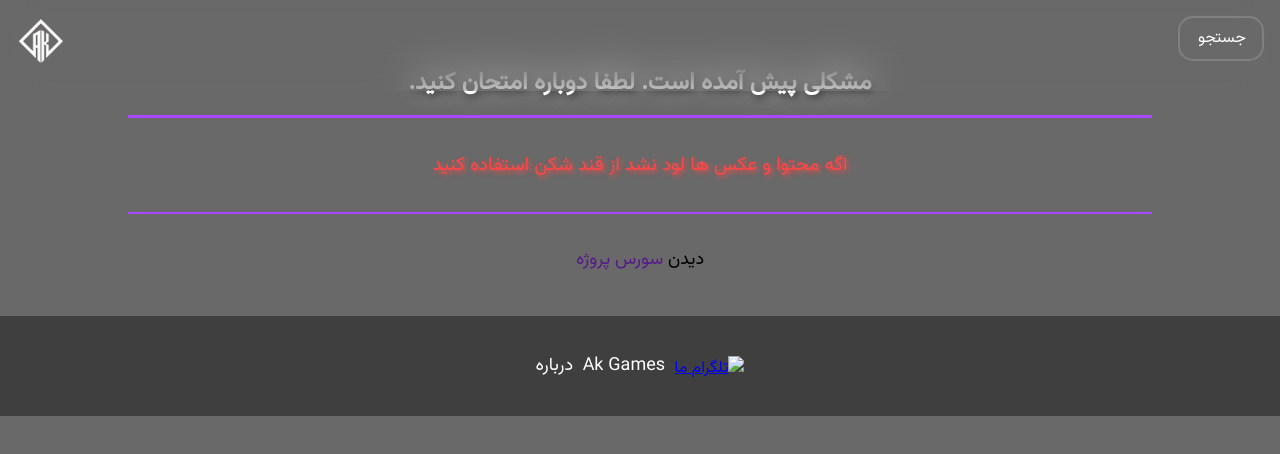
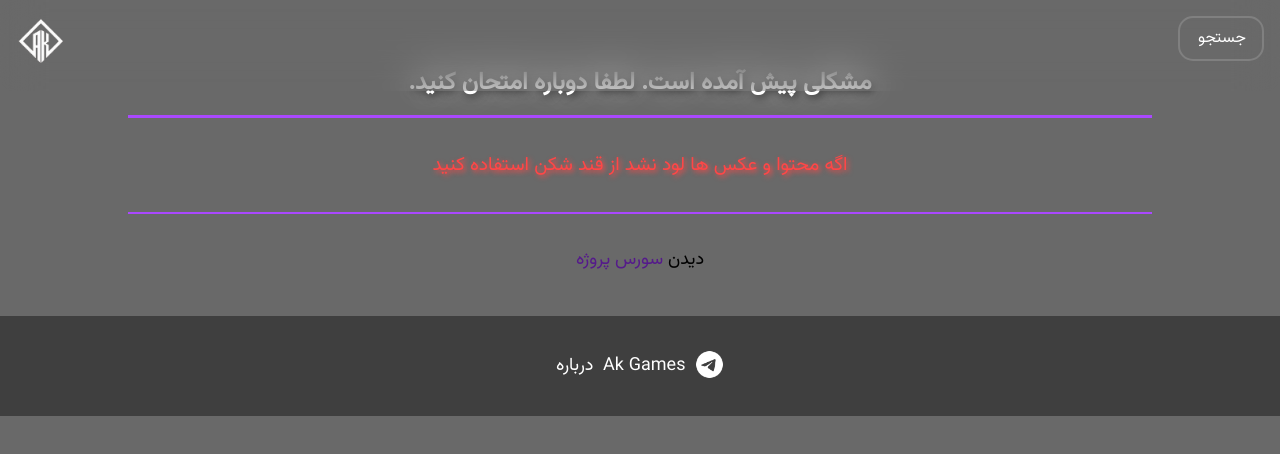
Before and after one commit to ak-game/mw-test-alpha-o-h, a plain HTML site: page index.html in a window 1280 px wide. Drawn offline with Linux system fonts and the light colour scheme; the site is published under a folder, as on GitHub Pages, so addresses that start at the root find nothing; no server answers.

Commit message:
Update index.html

```diff
--- a/index.html
+++ b/index.html
@@ -42,7 +42,7 @@
     </div>
 
     <footer class="footer">
-        <a href="https://t.me/akgames_io" class="tel"><img class="teli" title="تلگرام ما" src="/icons8-telegram-logo-50.png" alt="تلگرام ما">
+        <a href="https://t.me/akgames_io" class="tel"><img class="teli" title="تلگرام ما" src="icons8-telegram-logo-50.png" alt="تلگرام ما">
         </a>
         <a href="https://ak-game.github.io/" class="lif" target="_blank" title="سایت اصلی">Ak Games</a>
         <a href="https://ak-game.github.io/about.html" class="lif about"> درباره </a>
```
